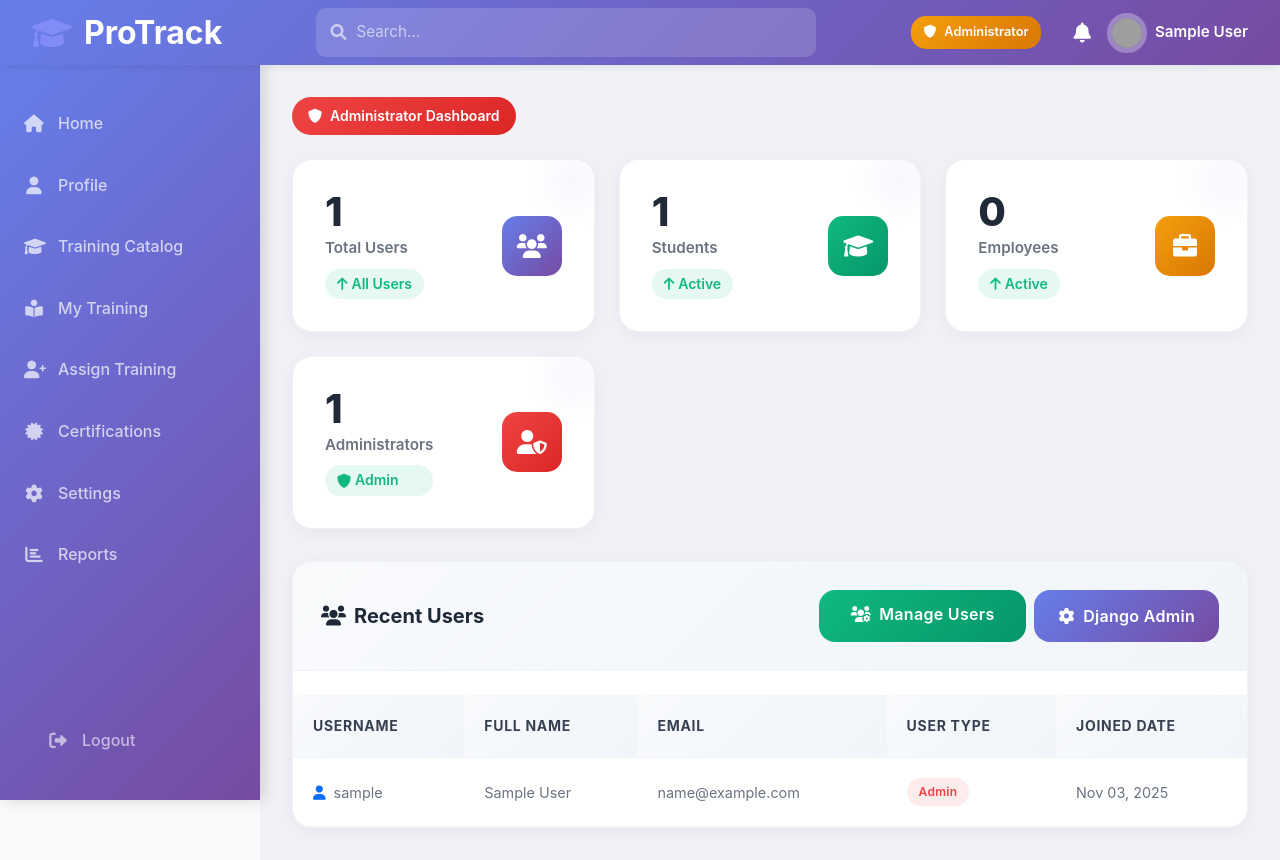
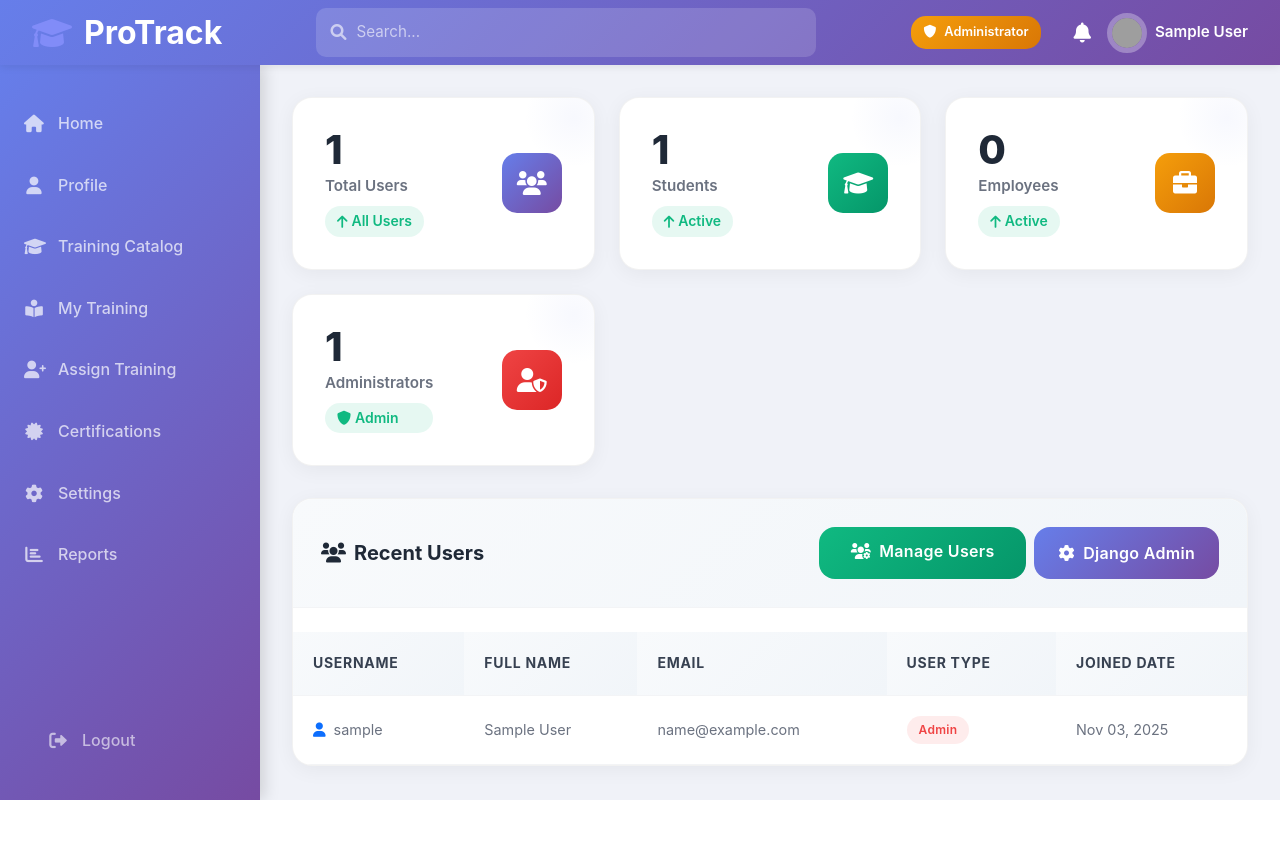
Before and after one commit to trixieann30/ProTrack, a Django app: page /dashboard/admin/ in a window 1280 px wide. After the commit the page ends 800 px from the top, so only its background shows below. Run offline with Django 5.2, Linux system fonts and the light colour scheme; the visitor is signed in with stand-in values (Sample User, id 1); data comes from the database, SQL or seed files in the repository; grey boxes are pictures that could not be loaded.

```diff
--- a/templates/dashboard/admin_dashboard.html
+++ b/templates/dashboard/admin_dashboard.html
@@ -143,11 +143,6 @@
 {% endblock %}
 
 {% block content %}
-<!-- Admin Badge -->
-<div class="admin-badge">
-    <i class="fas fa-shield-alt"></i>
-    Administrator Dashboard
-</div>
 
 <!-- Stats Cards Row -->
 <div class="stats-row">
```
